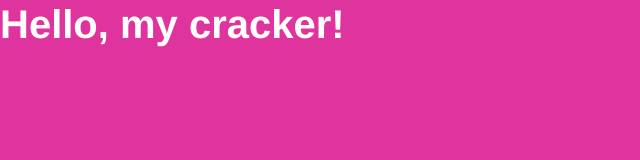
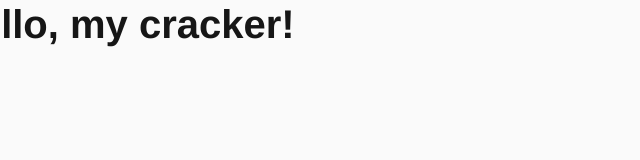
Before and after one commit to nicholas-md/andre-website, a plain HTML site: page index.html in a window 1280 px wide. Shown: the whole page, without its empty margins (0-640 px from the left). Drawn offline with nearby package versions, Linux system fonts and the light colour scheme.

Commit message:
Update index.html

```diff
--- a/index.html
+++ b/index.html
@@ -10,14 +10,14 @@
     <link rel="stylesheet" href="https://maxcdn.bootstrapcdn.com/bootstrap/4.0.0/css/bootstrap.min.css" integrity="sha384-Gn5384xqQ1aoWXA+058RXPxPg6fy4IWvTNh0E263XmFcJlSAwiGgFAW/dAiS6JXm" crossorigin="anonymous">
     <style>
     body {
-  background-color: rgb(223, 52, 157);
+  background-color: rgb(250, 250, 250);
 }
 
 h1 {
   font-family: helvetica;
   font-weight: bold;
-  color: white;
-  text-align: left;
+  color: rgb(22, 22, 22);
+  margin-left: -50px;
 }
 
 p {
```
